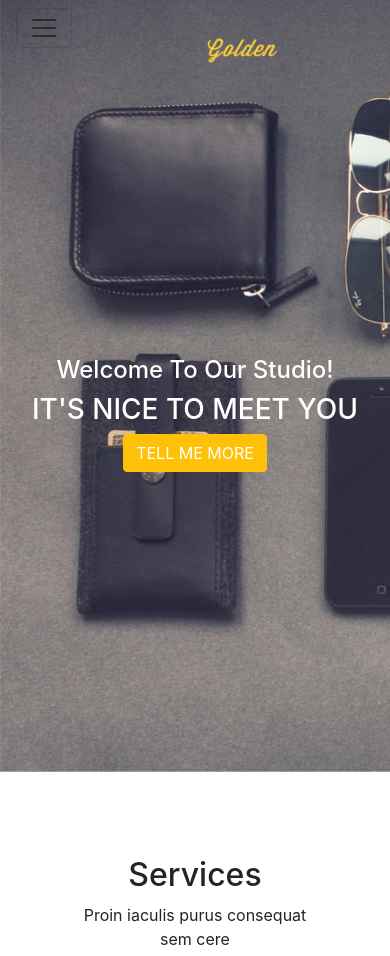
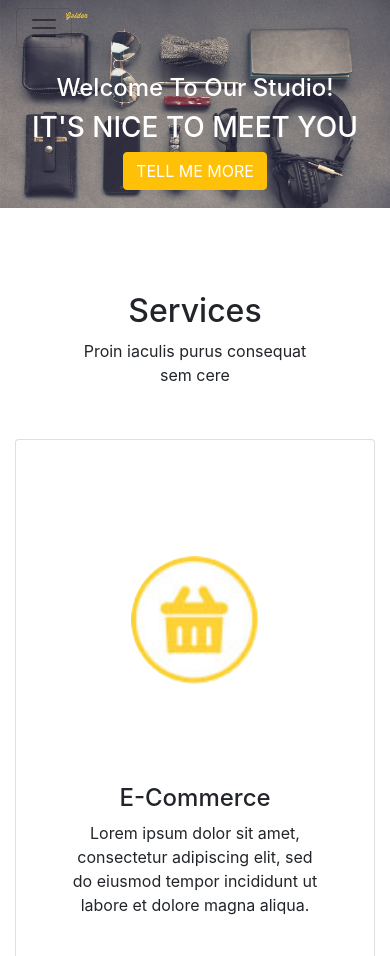
Before and after one commit to OsinaPan/golden, a website: page index.html in a window 390 px wide. Shown: the top 956 px of the page. Drawn offline with nearby package versions, Linux system fonts and the light colour scheme; a web font is replaced by a local one.

Commit message:
add media to web responsive in styles

```diff
--- a/css/style.scss
+++ b/css/style.scss
@@ -91,3 +91,20 @@ footer {
 .links{
     font-size: 30px;
 }
+
+@media only screen and (max-width: 400px) {
+    header {
+      background-image: url(/images/header.jpg);
+      background-size: 100%;
+      background-position: cover;
+      background-repeat: no-repeat;
+      object-fit: cover;
+      width: 390px;
+    }
+    .title {
+        padding: 18px 0;
+  }
+    footer{
+
+    }
+}
```
Also changed, not shown: css/style.css, 1 other file.
